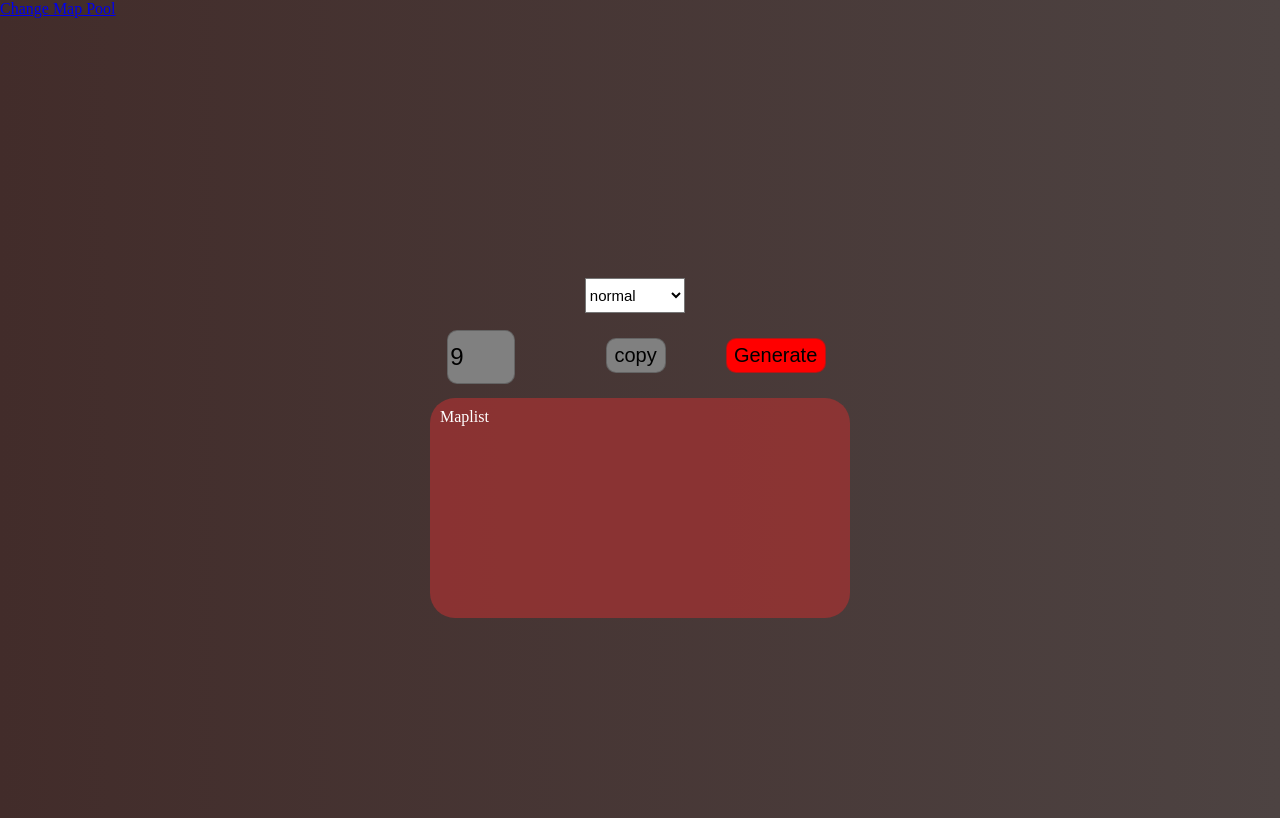
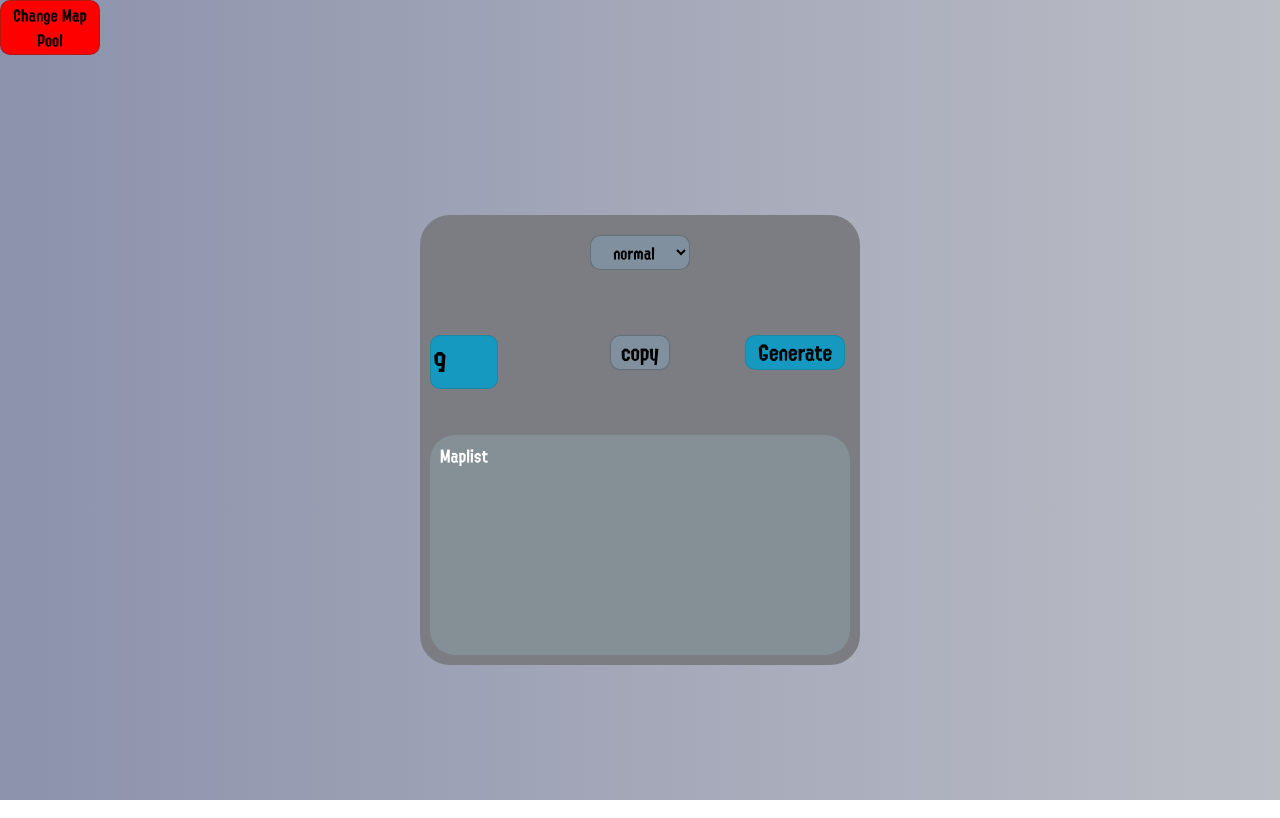
Before and after one commit to MustafaKhan0/Map-Generator, a plain HTML site: page index.html in a window 1280 px wide. Drawn offline with Linux system fonts and the light colour scheme.

Commit message:
UI made pretty
Fixed positioning errors. Added colors and borders.

```diff
--- a/CSS/mapInput.css
+++ b/CSS/mapInput.css
@@ -1,7 +1,12 @@
 /* Font */
+
+@font-face {
+    font-family: Splatoon5;
+    src: url(../Splatoon2.otf);
+}
 *, *::before *::after {
     box-sizing: border-box;
-    font-family: 'Courier New', Courier;
+    font-family: Splatoon5;
     font-weight: normal;
 }
 
@@ -9,28 +14,77 @@
 body {
     padding: 0;
     margin: 0;
-    background: linear-gradient(to right, #ba1a1a, #5f1aba)
+    background: linear-gradient(to right, #8C92AC, #bbbdc5);
 }
 
+.generator{
+    font-family: Splatoon5;
+    line-height: 25px;
+    background-color: red;
+    font-size: 15px;
+    height: 55px;
+    width: 100px;
+    position: static;
+    border: 1px solid rgba(59,58,58, 0.4);
+    border-radius: 10px;
+    cursor: pointer;
+}
 
 .grid {
+    font-family: Splatoon5;
     display: grid;
     grid-template-columns: 15% 15% 15% 15%;
     justify-content: center;
     align-items: center;
 }
 
+
+
+.grid2 {
+    display: grid;
+    grid-template-columns: 10% 10% 10% 10%;
+    justify-content: center;
+    align-items: center;
+}
+
 .update {
+    font-family: Splatoon5;
+    line-height: 25px;
     display: flex;
     justify-content: center;
-    background-color: red;
+    background-color: #1599C0;
     font-size: 15px;
-    height: 45px;
+    margin-top: 20px;
+    height: 55px;
     width: 100px;
     position: absolute;
-    border: 1px solid rgba(59,58,58, 0.4);
+    border: 1px solid rgba(59,58,58, 0.2);
     border-radius: 10px;
     cursor: pointer;
+}
+
+
+.SplatZones {
+    background-color: rgba(99,192,225,0.5);
+    padding-left: 10px;
+    border-top-left-radius: 15px;
+    border-bottom-left-radius: 15px;
+}
+
+.TowerControl{
+    padding-left: 10px;
+    background-color: rgba(189, 209, 216, 0.5);
+}
+
+.Rainmaker {
+    padding-left: 10px;
+    background-color: rgba(99,192,225,0.5);
+}
+.ClamBlitz{
+    padding-left: 10px;
+    background-color: rgba(189, 209, 216, 0.5);
+    border-top-right-radius: 15px;
+    border-bottom-right-radius: 15px;
 }
 
 .matrix {
--- a/JS/mapInput.js
+++ b/JS/mapInput.js
@@ -34,6 +34,8 @@ class MapSelect {
             mapselect.selectFreqGen(selectMap)
         }
     }
+
+
 
     selectFreqGen(map) {
         if (map.checked == true) {
--- a/index.html
+++ b/index.html
@@ -5,24 +5,22 @@
     <meta http-equiv="X-UA-Compatible" content="IE=edge">
     <meta name="viewport" content="width=device-width, initial-scale=1.0">
     <title>Maplist Maker</title>
-    <a href="HTML/mapInput.html">Change Map Pool</a>
+    <button data-change class="selectMaps" onclick="window.location.href='HTML/mapInput.html';">Change Map Pool</button>
     <link href="styles.css" rel="stylesheet">
     <script src="script.js" defer></script>
 </head>
 <body>
     <div class="MapMaker">
-        <div class="output">
-            <div id="p1" data-maplist class="maplist">Maplist</div>
-        </div>
-        <input id="p2" data-map-number class="mapNumber" type="number" value="9">
-        <div class="buttons">
-            <button data-generate-button class="generate">Generate</button>
-            <button data-copy class="copy">copy</button>
-        </div>
         <select class ="select" name="select" id="p3">
             <option value="0">normal</option>
             <option value="1">grouped</option>
         </select>
+        <input id="p2" data-map-number class="mapNumber" type="number" value="9">
+        <button data-generate-button class="generate">Generate</button>
+        <button data-copy class="copy">copy</button>
+        <div class="output">
+            <div id="p1" data-maplist class="maplist">Maplist</div>
+        </div>
     </div>
 </body>
 </html>
--- a/styles.css
+++ b/styles.css
@@ -1,7 +1,12 @@
 /* Font */
+
+@font-face {
+    font-family: Splatoon5;
+    src: url(Splatoon2.otf);
+}
 *, *::before *::after {
     box-sizing: border-box;
-    font-family: 'Courier New', Courier;
+    font-family: Splatoon5;
     font-weight: normal;
 }
 
@@ -9,81 +14,116 @@
 body {
     padding: 0;
     margin: 0;
-    background: linear-gradient(to right, #422c2a, #4d4342);
+    background: linear-gradient(to right, #8C92AC, #bbbdc5);
+}
+
+.selectMaps{
+    font-family: Splatoon5;
+    line-height: 25px;
+    background-color: red;
+    font-size: 15px;
+    height: 55px;
+    width: 100px;
+    position: static;
+    border: 1px solid rgba(59,58,58, 0.4);
+    border-radius: 10px;
+    cursor: pointer;
 }
 
 .MapMaker {
     display: flex;
+    margin-left: auto;
+    margin-right: auto;
+    width: 420px;
+    height: 430px;
+    position: relative;
+    top: 20vh;
+    padding: 5px;
+    border-style: solid;
+    border-width: 5px;
+    border-radius: 30px;
+    border-color: rgb(123, 125, 131);
+    background-color: rgb(123, 125, 131);
+}
 
-    justify-content: center;
-    height: 100vh;
-    position: relative;
+
+
+.select {
+    font-family: Splatoon5;
+    line-height: 25px;
+    font-size: 15px;
+    background-color: rgb(128, 144, 158);
+    height: 35px;
+    width: 100px;
+    position: absolute;
+    top: 15px;
+    left: 165px;
+    text-align: center;
+    cursor: pointer;
+    border: 1px solid rgba(59,58,58, 0.4);
+    border-radius: 10px;
+}
+
+.mapNumber {
+    font-family: Splatoon5;
+    font-size: 24px;
+    background-color: #1599C0;
+    height: 50px;
+    width: 62px;
+    position: absolute;
+    top: 115px;
+    left: 5px;;
+    border: 1px solid rgba(59,58,58, 0.2);
+    border-radius: 10px;
+}
+
+.generate {
+    font-family: Splatoon5;
+    line-height: 25px;
+    background-color: #1599C0;
+    font-size: 20px;
+    height: 35px;
+    width: 100px;
+    position: absolute;
+    top: 115px;
+    left: 320px;
+    border: 1px solid rgba(59,58,58, 0.2);
+    border-radius: 10px;
+    cursor: pointer;
+}
+
+.copy {
+    margin: auto;
+    font-family: Splatoon5;
+    line-height: 25px;
+    background-color: rgb(128, 144, 158);
+    font-size: 20px;
+    height: 35px;
+    width: 60px;
+    position: absolute;
+    top: 115px;
+    left: 185px;
+    border: 1px solid rgba(59,58,58, 0.4);
+    border-radius: 10px;
+    cursor: pointer;
 }
 
 .output {
-    background-color: rgba(156, 51, 51, 0.8);
+    font-family: Splatoon5;
+    line-height: 23px;
+    background-color: rgba(143, 161, 170, 0.5);
+    padding: 10px;
+    word-wrap: break-word;
+    overflow-y: scroll;
+    position: absolute;
     height: 200px;
     width: 400px;
+    top: 215px;
     display: flex;
-    padding: 10px;
-    word-wrap: break-word;
-    overflow: scroll;
-    position: absolute;
-    bottom: 25%;
     border: 2px rgba(59,58,58,0.6);
     border-radius: 25px;
-
 }
 
 .maplist {
     color: white
 }
-
-.mapNumber {
-    font-size: 24px;
-    background-color: grey;
-    height: 50px;
-    width: 62px;
-    position: absolute;
-    top: 39%;
-    right: 59.75%;
-    border: 1px solid rgba(59,58,58, 0.4);
-    border-radius: 10px;
-}
-
-.generate {
-    background-color: red;
-    font-size: 20px;
-    height: 35px;
-    width: 100px;
-    position: absolute;
-    top: 40%;
-    right: 35.5%;
-    border: 1px solid rgba(59,58,58, 0.4);
-    border-radius: 10px;
-    cursor: pointer;
-}
-
-.copy {
-    background-color: grey;
-    font-size: 20px;
-    height: 35px;
-    width: 60px;
-    position: absolute;
-    top: 40%;
-    right: 48%;
-    border: 1px solid rgba(59,58,58, 0.4);
-    border-radius: 10px;
-    cursor: pointer;
-}
-
-.select {
-    font-size: 15px;
-    background-color: white;
-    height: 35px;
-    width: 100px;
-    position: absolute;
-    top: 32.5%;
-    right: 46.5%;
-    cursor: pointer;
-}
```
Also changed, not shown: HTML/mapInput.html (+88 -3 lines), Splatoon2.otf (added), 1 other file.
